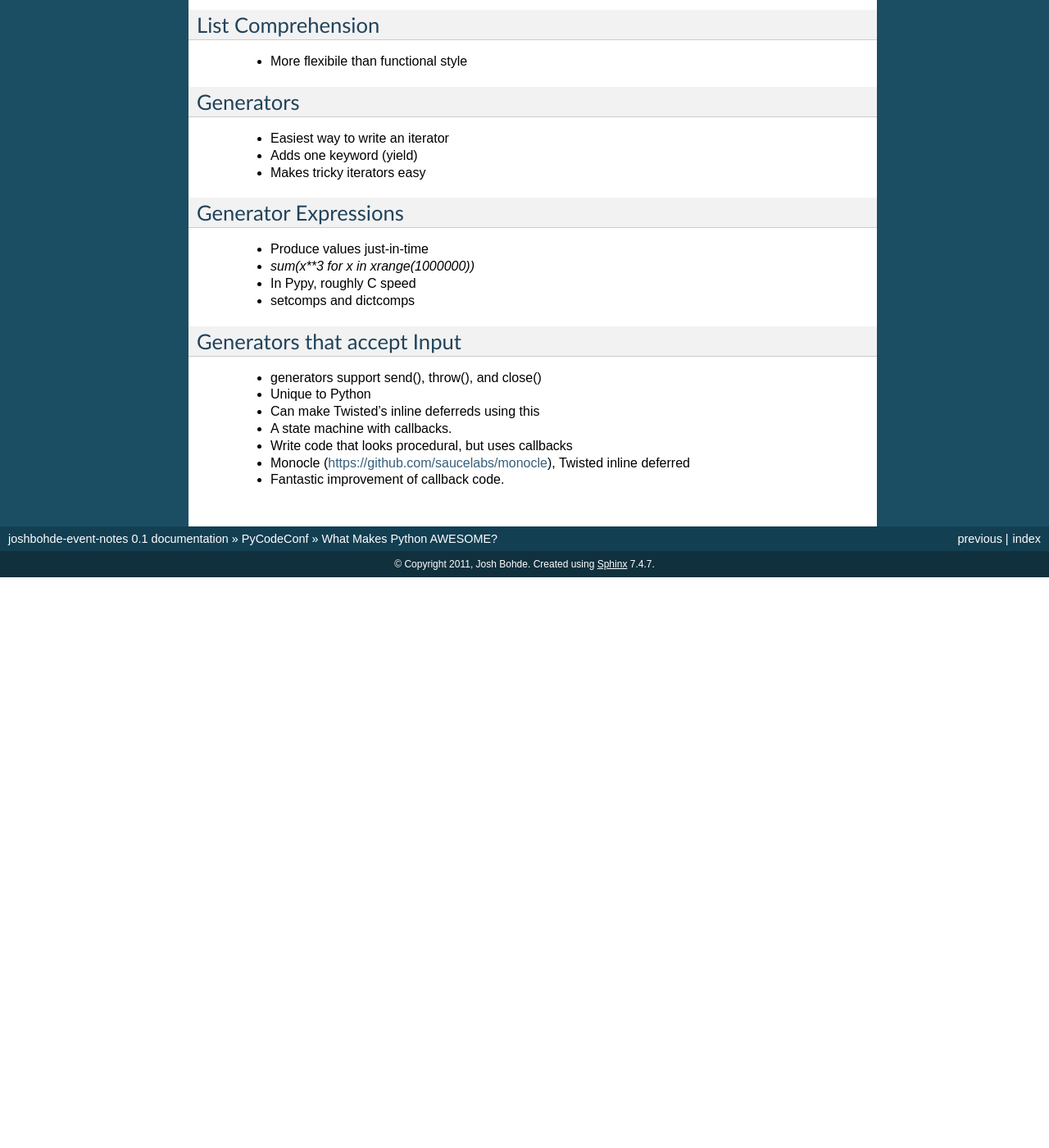
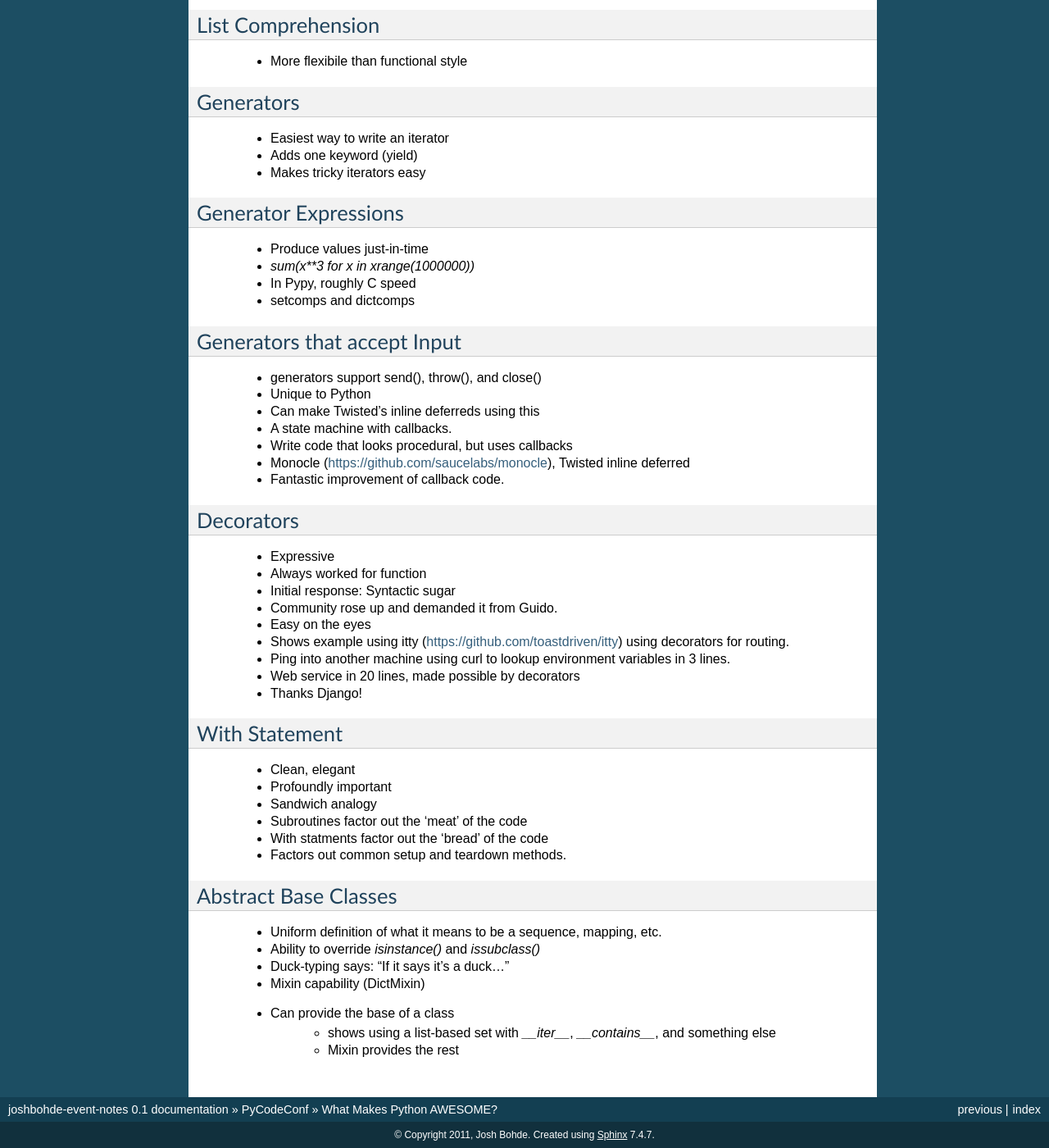
Before and after one commit to bohde/joshbohde-event-notes, a Sphinx documentation site: the page built from source/pycodeconf/what_makes_python_awesome.rst, in a window 1280 px wide and 1400 px high, scrolled down 1551 px. Shown: the whole window at 82% size. Built offline with Sphinx 7.4.7, drawn with Linux system fonts in a browser that asks for light colours; before the commit the page ends 2255 px from its top, so only the background shows below that; some of the changed text lies outside the part shown.

Commit message:
Rest of Python is Awesome

```diff
--- a/source/pycodeconf/what_makes_python_awesome.rst
+++ b/source/pycodeconf/what_makes_python_awesome.rst
@@ -93,3 +93,34 @@ Generators that accept Input
   * Write code that looks procedural, but uses callbacks
   * Monocle (https://github.com/saucelabs/monocle), Twisted inline deferred
   * Fantastic improvement of callback code.
+
+Decorators
+----------
+  * Expressive
+  * Always worked for function
+  * Initial response: Syntactic sugar
+  * Community rose up and demanded it from Guido.
+  * Easy on the eyes
+  * Shows example using itty (https://github.com/toastdriven/itty) using decorators for routing.
+  * Ping into another machine using curl to lookup environment variables in 3 lines.
+  * Web service in 20 lines, made possible by decorators
+  * Thanks Django!
+
+With Statement
+--------------
+  * Clean, elegant
+  * Profoundly important
+  * Sandwich analogy
+  * Subroutines factor out the 'meat' of the code
+  * With statments factor out the 'bread' of the code
+  * Factors out common setup and teardown methods.
+
+Abstract Base Classes
+---------------------
+  * Uniform definition of what it means to be a sequence, mapping, etc.
+  * Ability to override `isinstance()` and `issubclass()`
+  * Duck-typing says: "If it says it's a duck..."
+  * Mixin capability (DictMixin)
+  * Can provide the base of a class
+     * shows using a list-based set with `__iter__`, `__contains__`, and something else
+     * Mixin provides the rest
```
